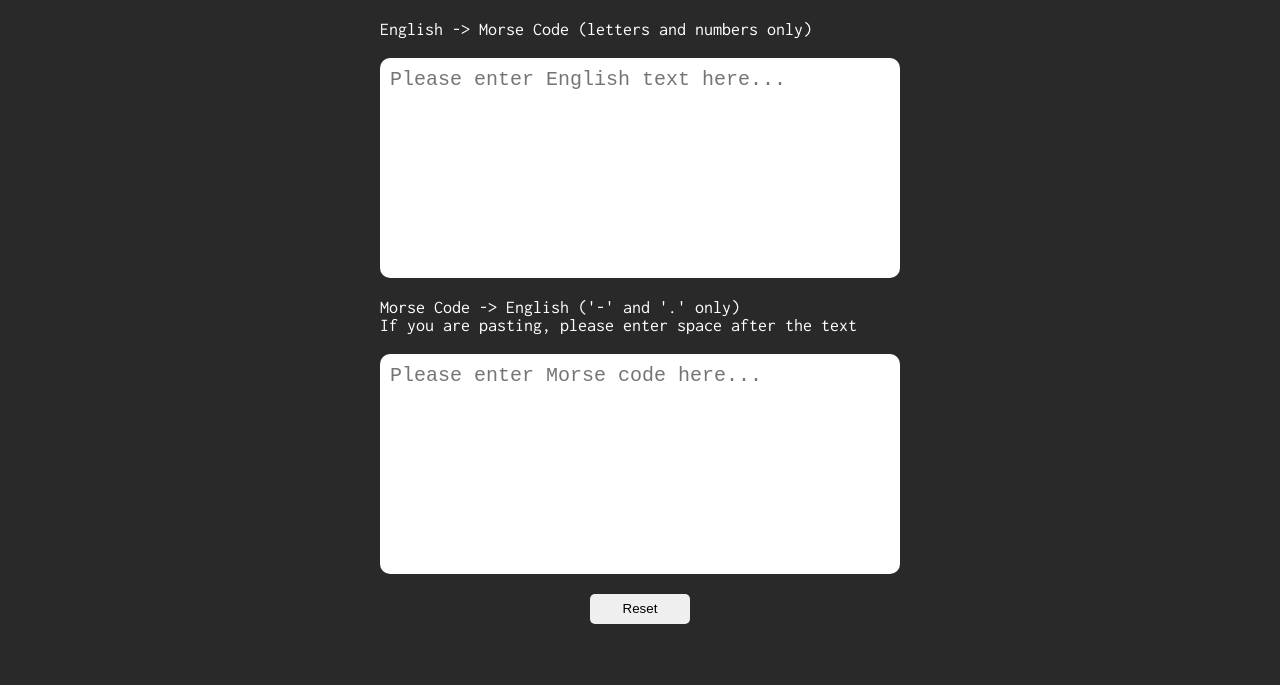
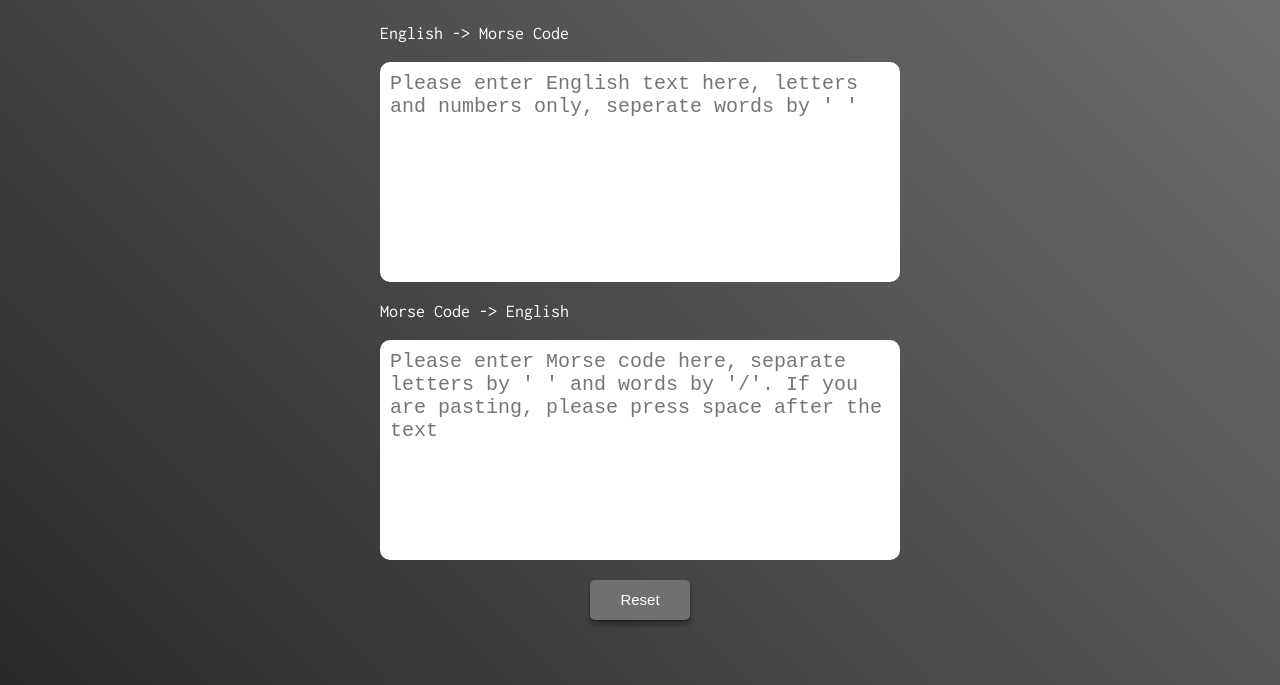
Before and after one commit to gulama2008/morse-code-translator, a website with bundled scripts: page index.html in a window 1280 px wide. Shown: the part 115-800 px from the top of the page. Built offline with nearby package versions, Linux system fonts and the light colour scheme.

Commit message:
edits styles

```diff
--- a/index.html
+++ b/index.html
@@ -15,13 +15,13 @@
         <h1>Morse Code Translator</h1>
     </header>
     <form action="" class="translator">
-        <label for="textEng" class="title title--english">English -> Morse Code (letters and numbers only)</label>
-        <textarea name="english" id="textEng" placeholder="Please enter English text here..."></textarea>
+        <label for="textEng" class="title title--english">English -> Morse Code </label>
+        <textarea name="english" id="textEng" placeholder="Please enter English text here, letters and numbers only, seperate words by ' '"></textarea>
         <label for="textMorse" class="title title--morse">
-            <p>Morse Code -> English ('-' and '.' only)</p>
-            <p>If you are pasting, please enter space after the text</p>
+            <p>Morse Code -> English</p>
+            <!-- <p>If you are pasting, please enter space after the text</p> -->
         </label>
-        <textarea name="morse" id="textMorse" placeholder="Please enter Morse code here..."></textarea>
+        <textarea name="morse" id="textMorse" placeholder="Please enter Morse code here, separate letters by ' ' and words by '/'. If you are pasting, please press space after the text"></textarea>
         <button type="reset">Reset</button>
     </form>
 
--- a/scripts/utils.js
+++ b/scripts/utils.js
@@ -38,7 +38,7 @@ const code = {
   " ": "/",
 };
 
-export const invalidEngInputErr = new Error("Please enter only letters!");
+export const invalidEngInputErr = new Error("Please enter letters and numbers only!");
 export const invalidMorseInputErr=new Error('Please enter only . or -')
 export const getKeyByValue = (obj,value) => {
     return Object.keys(obj).find(key => obj[key] === value);
--- a/styles/styles.scss
+++ b/styles/styles.scss
@@ -10,7 +10,9 @@ body{
     // background-image: url('../morse.jpg');
     // background-repeat: no-repeat;
     // background-size: cover;
-    background-color: rgba(41,41,41,255);
+    // background-color: rgba(41,41,41,255);
+    background: linear-gradient(45deg,#292929,#727272);
+
     font-family: 'Inconsolata', monospace;
     color: white;
 }
@@ -37,9 +39,13 @@ textarea{
 }
 
 button{
-    height: 30px;
+    height: 40px;
     width: 100px;
     border: none;
     border-radius: 5px;
+    background-color: #726f6f;
+    color: white;
+    font-size: 15px;
+    box-shadow: 0 5px 5px 0px rgba(0, 0, 0, 0.3), 0 1px 2px 0 rgba(0, 0, 0, 0.3);
 
 }
```
Also changed, not shown: styles/styles.css.
